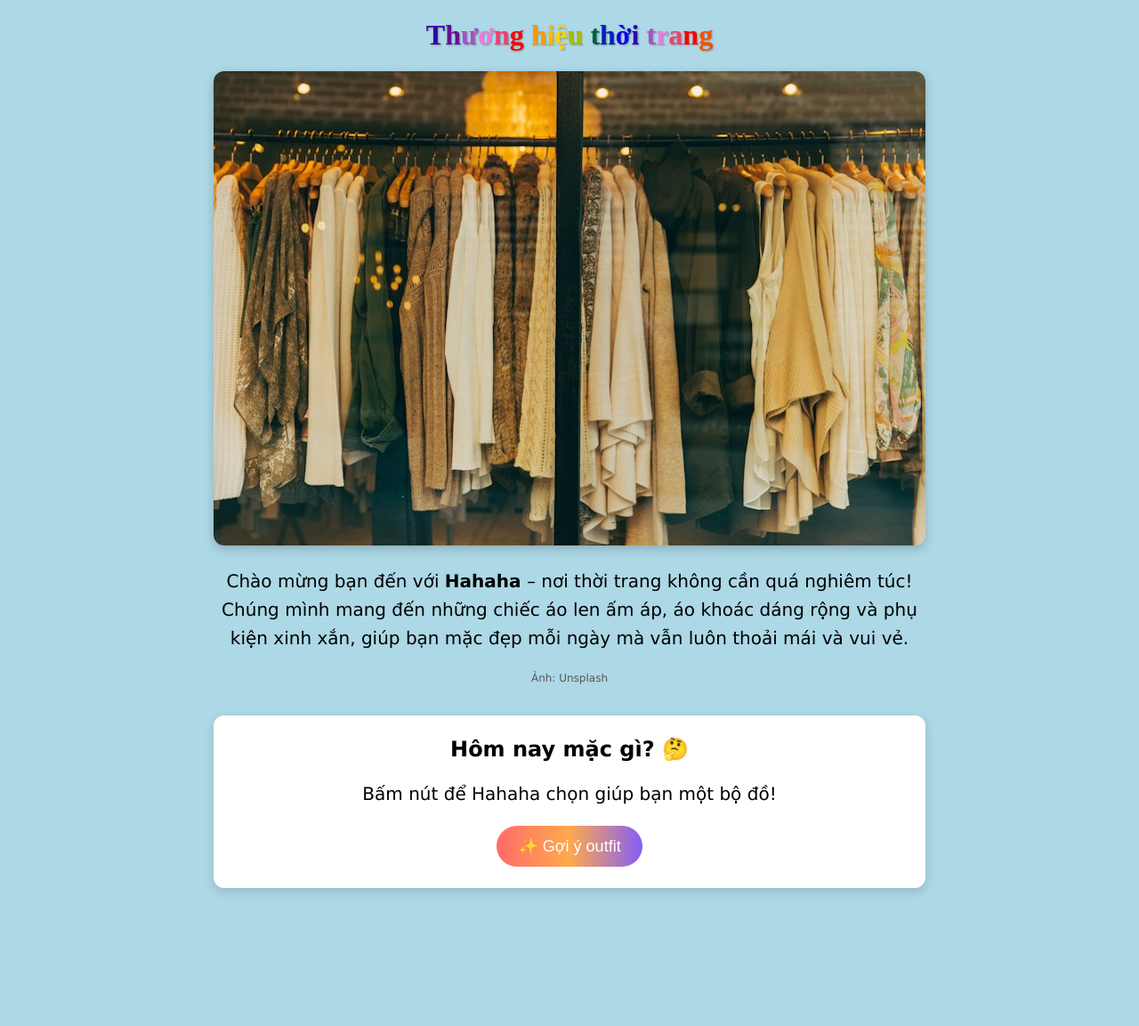
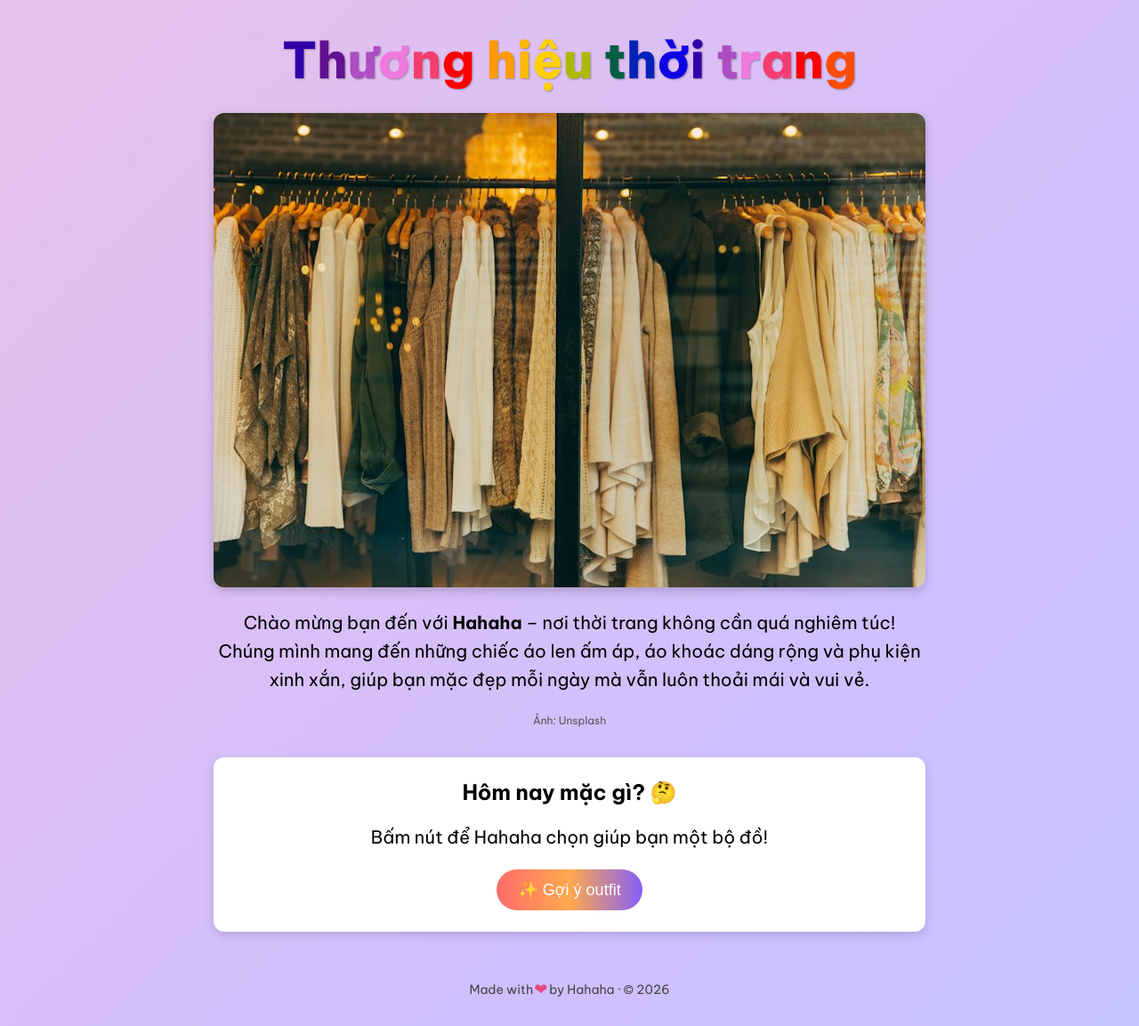
Before and after one commit to HwGi4ng/Web_html, a plain HTML site: page index.html in a window 1280 px wide. Shown: the whole page at 89% size. Before the commit the page ends 1030 px from the top, so only its background shows below. Drawn offline with Linux system fonts and the light colour scheme.

Commit message:
Add decorative touches: Vietnamese font, gradient background, fade-in, image hover, footer
Co-Authored-By: Claude Opus 5.5 <noreply@anthropic.com>

```diff
--- a/index.html
+++ b/index.html
@@ -4,6 +4,9 @@
 <meta charset="UTF-8">
 <meta name="viewport" content="width=device-width, initial-scale=1.0">
 <title>Hahaha</title>
+<link rel="preconnect" href="https://fonts.googleapis.com">
+<link rel="preconnect" href="https://fonts.gstatic.com" crossorigin>
+<link href="https://fonts.googleapis.com/css2?family=Be+Vietnam+Pro:wght@400;700;800&display=swap" rel="stylesheet">
 <link rel="stylesheet" href="style.css">
 <script src="script.js" defer></script>
 </head>
@@ -25,6 +28,10 @@
   </section>
 </main>
 
+<footer class="footer">
+  Made with <span class="heart">❤</span> by Hahaha · © 2026
+</footer>
+
 <script>
   // Tách tiêu đề thành từng chữ cái, mỗi chữ bọc trong 1 thẻ <span>
   const title = document.querySelector(".rainbow");
--- a/style.css
+++ b/style.css
@@ -1,14 +1,23 @@
 body {
-  background-color: lightblue;
+  margin: 0;
+  font-family: "Be Vietnam Pro", verdana, sans-serif;
+  /* nền chuyển màu pastel, từ từ "trôi" (xem @keyframes bg-move bên dưới) */
+  background: linear-gradient(135deg, #a5d8ff, #fcc2d7, #d0bfff, #a5d8ff);
+  background-size: 400% 400%;
+  animation: bg-move 20s ease infinite;
+  min-height: 100vh;
 }
 
 h1 {
   color: white;
   text-align: center;
+  font-size: clamp(32px, 7vw, 56px); /* chữ to trên máy tính, tự nhỏ lại trên điện thoại */
+  font-weight: 800;
+  margin: 0;
+  padding: 32px 16px 24px;
 }
 
 p {
-  font-family: verdana;
   font-size: 20px;
 }
 
@@ -98,7 +107,6 @@ p {
 
 .outfit h2 {
   margin-top: 0;
-  font-family: verdana;
 }
 
 #outfit-button {
@@ -148,3 +156,64 @@ p {
   70%  { transform: scale(1.05); opacity: 1; }
   100% { transform: scale(1); }
 }
+
+
+/* ===== Trang trí nhỏ ===== */
+
+/* Nền chuyển màu trôi chậm */
+@keyframes bg-move {
+  0%   { background-position: 0% 50%; }
+  50%  { background-position: 100% 50%; }
+  100% { background-position: 0% 50%; }
+}
+
+/* Nội dung hiện dần lên khi mở trang */
+.intro {
+  animation: fade-up 0.8s ease-out both;
+}
+
+@keyframes fade-up {
+  from { opacity: 0; transform: translateY(20px); }
+  to   { opacity: 1; transform: translateY(0); }
+}
+
+/* Ảnh phóng to nhẹ khi rê chuột */
+.intro img {
+  transition: transform 0.4s ease, box-shadow 0.4s ease;
+}
+
+.intro img:hover {
+  transform: scale(1.03);
+  box-shadow: 0 8px 24px rgba(0, 0, 0, 0.25);
+}
+
+/* Footer với trái tim đập */
+.footer {
+  text-align: center;
+  padding: 24px 16px 32px;
+  font-size: 14px;
+  color: #444;
+}
+
+.heart {
+  display: inline-block;
+  color: #e64980;
+  animation: heartbeat 1.2s ease-in-out infinite;
+}
+
+@keyframes heartbeat {
+  0%, 100% { transform: scale(1); }
+  15%      { transform: scale(1.3); }
+  30%      { transform: scale(1); }
+  45%      { transform: scale(1.2); }
+}
+
+/* Tắt các chuyển động trang trí nếu người xem bật "giảm chuyển động" */
+@media (prefers-reduced-motion: reduce) {
+  body, .intro, .heart {
+    animation: none;
+  }
+  .intro img:hover {
+    transform: none;
+  }
+}
```
